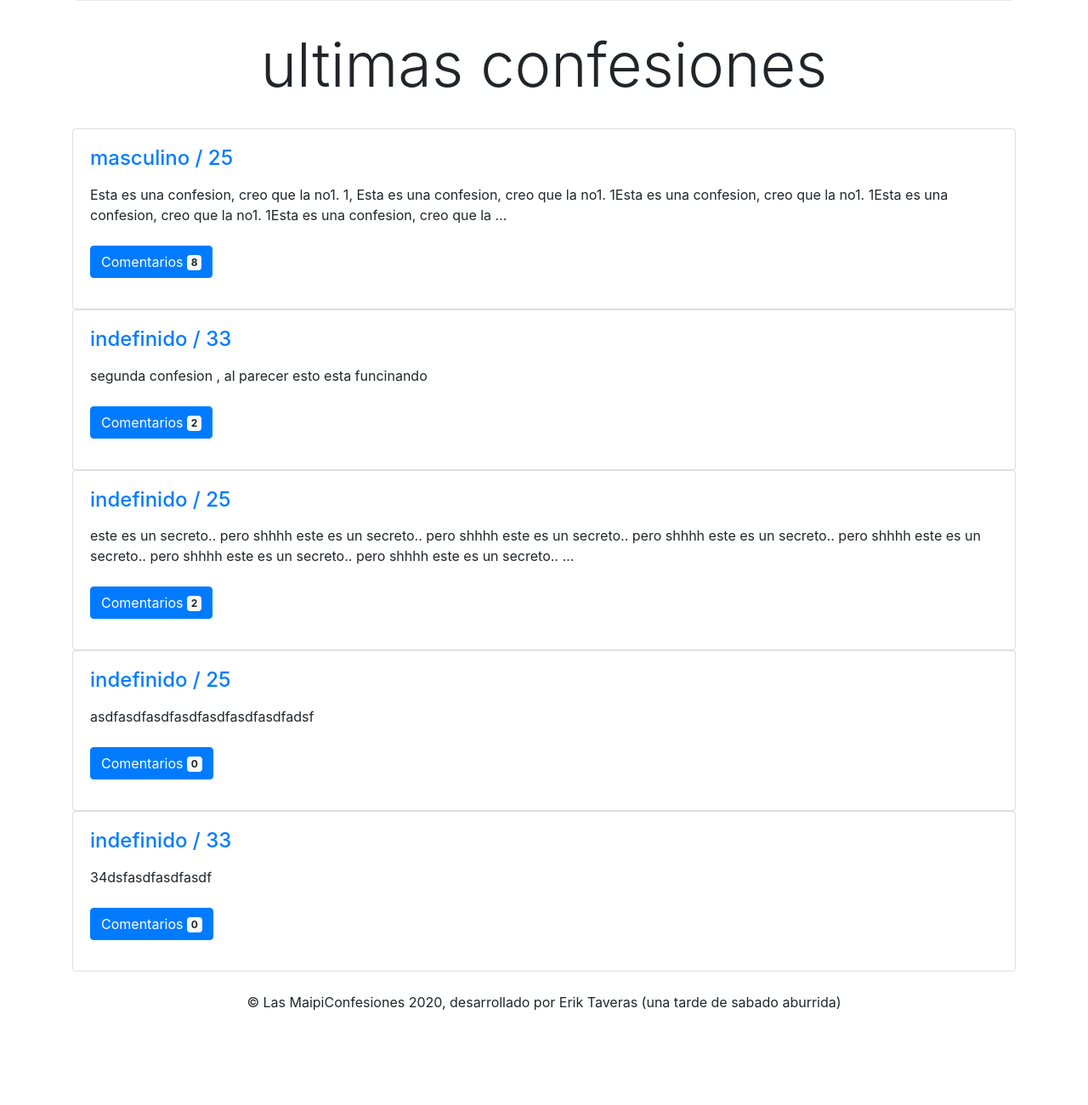
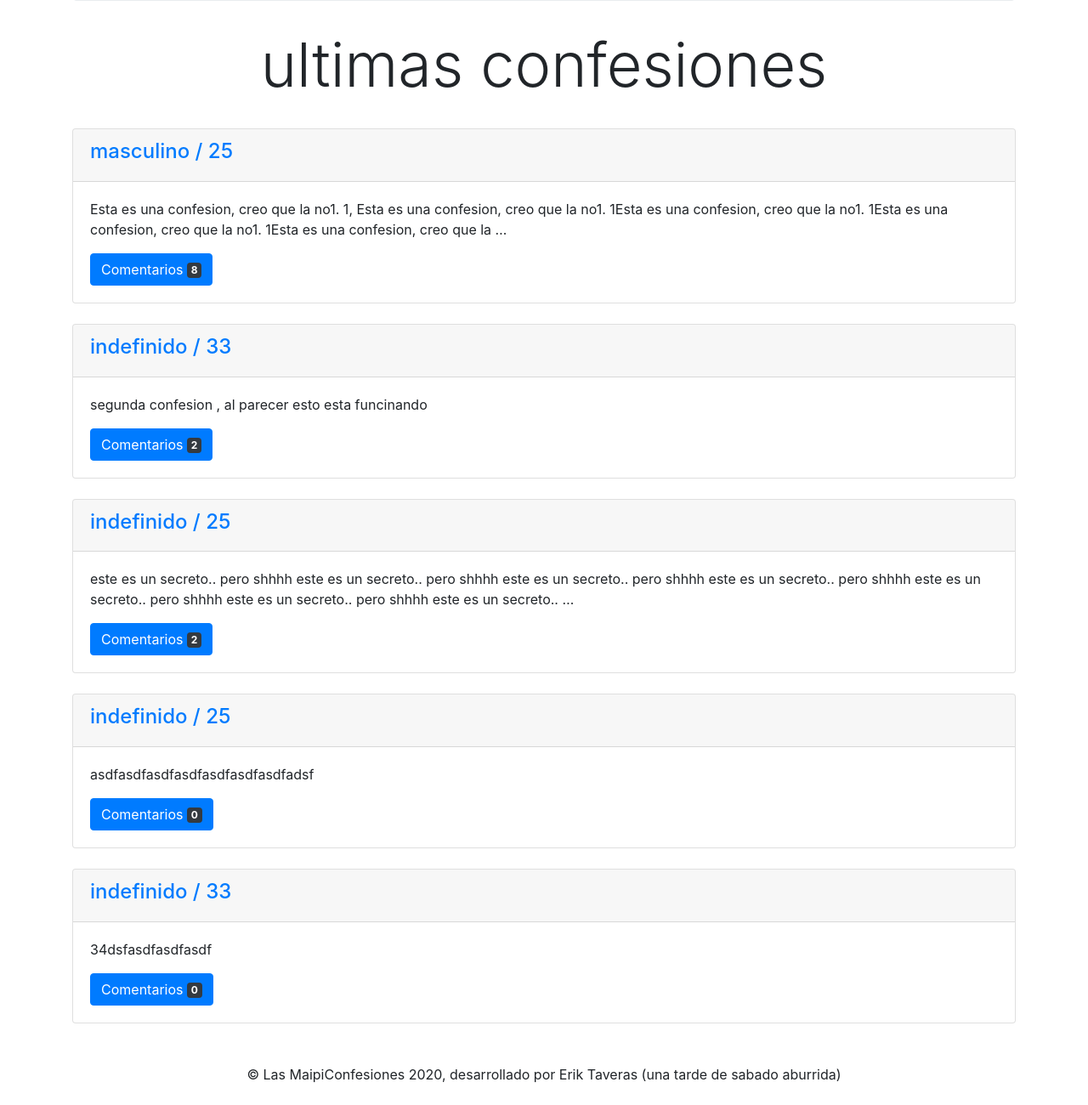
Before and after one commit to eriktaveras/confesiones, a Django app: page / in a window 1280 px wide. Shown: the part 419-1719 px from the top of the page at 85% size. Before the commit the page ends 1608 px from the top, so only its background shows below. Run offline with Django 3.2, Linux system fonts and the light colour scheme; data comes from the database, SQL or seed files in the repository; some libraries are stand-ins or nearby versions.

Commit message:
algunos arreglos en el frontend

```diff
--- a/confesion/templates/agregar_confesion.html
+++ b/confesion/templates/agregar_confesion.html
@@ -8,7 +8,7 @@
 <h1> Formulario:</h1>
     <form method="POST" class="post-form">{% csrf_token %}
         {{ form |crispy}}
-
+        <br>
         <button type="submit" class="btn btn-primary btn-lg btn-block">Send</button>
     </form>
 
--- a/confesion/templates/home.html
+++ b/confesion/templates/home.html
@@ -13,15 +13,19 @@
 
         <div class="col-lg">
         {% for confesion in confesiones%}
-         <div class="card">
+
+
+        <div class="card">
+        <div class="card-header">
+        <h4><a href="confesion/{{confesion.id}}"><h4>{{confesion.sexo}} / {{confesion.edad}}</h4></a>
+        </div>
         <div class="card-body">
-        <h5 class="card-title"><a href="confesion/{{confesion.id}}"><h4>{{confesion.sexo}} / {{confesion.edad}}</h4></a></h5>
-        <p class="card-text"><p>{{confesion.contenido |truncatewords:40}} <br> <br>
-        <a href=""confesion/{{confesion.id}}"" class="btn btn-primary">Comentarios <span class="badge badge-light">{{confesion.comentario.all|length}} </span></a>
-
+        <p class="card-text">{{confesion.contenido |truncatewords:40}}</p>
+        <a href="confesion/{{confesion.id}}" class="btn btn-primary stretched-link">Comentarios <span class="badge badge-dark">{{confesion.comentario.all|length}} </span></a>
         </div>
         </div>
+        <br>
         {% endfor %}
-        </div>
+                </div>
       </div>
 {% endblock content %}
```
